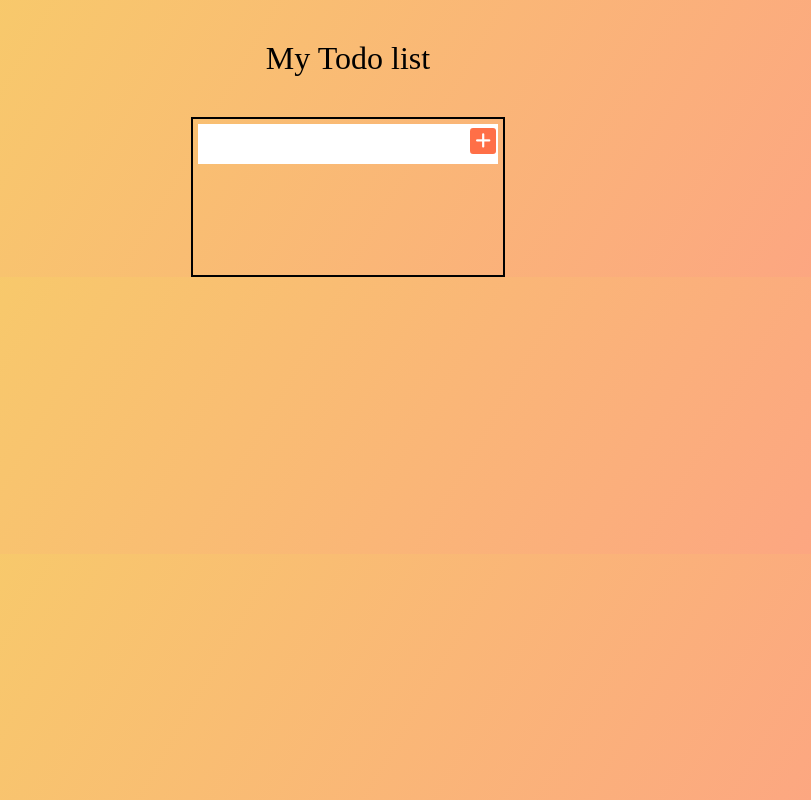
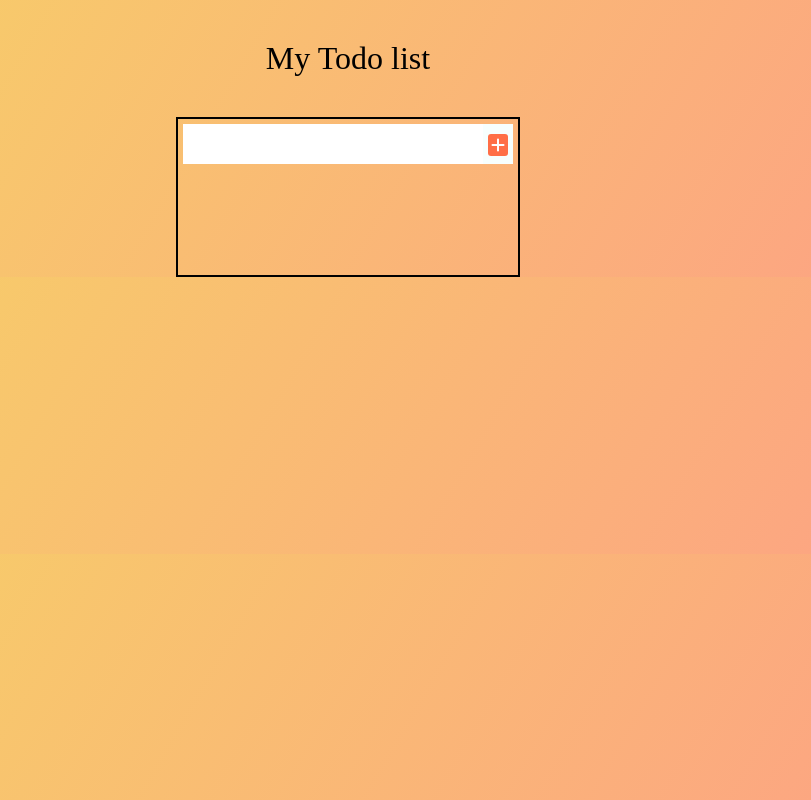
Before and after one commit to osamahannan/React_TodoList-App, a React (Create React App) app: page / in a window 1280 px wide. Shown: the whole page, without its empty margins (292-1103 px from the left). Built offline with nearby package versions, Linux system fonts and the light colour scheme.

Commit message:
updated the css for plus-icon element

```diff
--- a/src/index.css
+++ b/src/index.css
@@ -17,13 +17,12 @@ body {
 }
 form {
     display: flex;
-    position: relative;
     flex-wrap: wrap;
     justify-content: center;
     min-height: 20vh;
     border: 2px solid black;
 }
-form input {
+form input, form button {
     padding: 0.5rem;
     font-size: 1.5rem;
     border: none;
@@ -34,22 +33,28 @@ form input {
     display: flex;
     width: 300px;
     height: 5vh;
-    margin: 5px;
+    margin: 5px 0 5px 5px;
 }
 .todo-btn {
-    position: absolute;
+    height: 5vh;
+    margin: 5px 5px 5px 0;
+    padding: 2px 5px 5px 5px;
+    background: #f7fffe;
+    cursor: pointer;
+}
+
+.todo-btn:hover {
+    background: #ff6f47;
+    transition: all 0.3s ease;
+}
+.plus-icon {
     background-color: #ff6f47;
-    border: none;
-    left: 89.5%;
-    top: 5.8%;
-    padding: 4px 5px 4px 5px;
+    color: white;
+    font-size: 1rem;
+    padding: 3px;
     border-radius: 3px;
 }
-.plus-icon {
-    font-size: 1.1rem;
-    color: white;
+.plus-icon:hover {
+    background-color: white;
+    color: #ff6f47;
 }
-.todo-btn:hover {
-    background: #ff6f47;
-    color: white;
-  }
```
